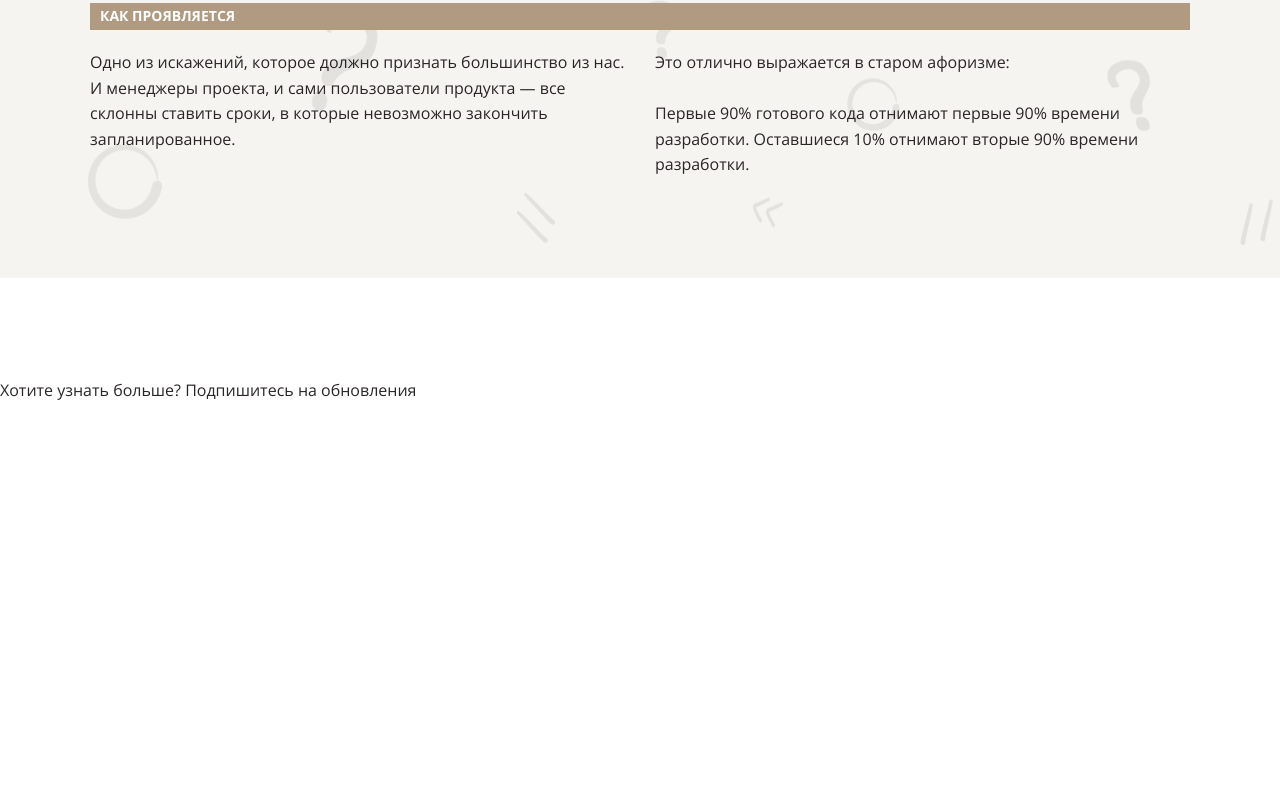
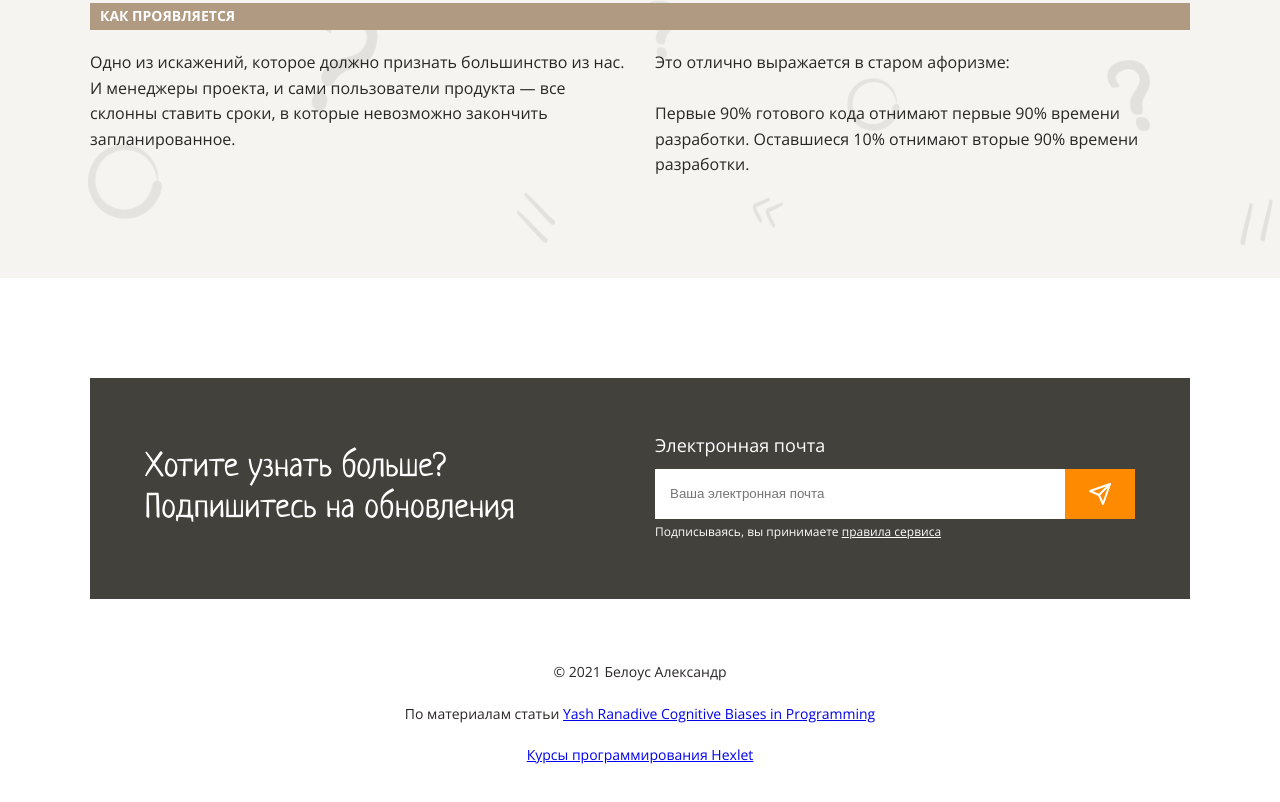
Before and after one commit to conarti/layout-designer-project-lvl1, a website: page src/index.html in a window 1280 px wide. Shown: the part 6893-7695 px from the top of the page. Before the commit the page ends 7397 px from the top, so only its background shows below. Drawn offline with Linux system fonts and the light colour scheme.

Commit message:
step 11: footer. Completed

```diff
--- a/src/index.html
+++ b/src/index.html
@@ -239,8 +239,39 @@
     </section>
   </main>
 
-  <footer class="section">
-    <p>Хотите узнать больше? Подпишитесь на обновления</p>
+  <footer class="section credits">
+    <div class="container">
+      <div class="subscription two-column-row">
+        <h2 class="text-white h3">Хотите узнать больше?<br>Подпишитесь на обновления</h2>
+
+        <div class="subscription-form text-white">
+          <p class="subscription-form-title">Электронная почта</p>
+          <div class="subscription-form-input-group">
+            <input class="subscription-form-input" type="text" placeholder="Ваша электронная почта">
+            <button class="subscription-form-btn"></button>
+          </div>
+          <p class="subscription-form-description">
+            Подписываясь, вы принимаете
+            <a class="subscription-form-rule-link" href="#">правила сервиса</a>
+          </p>
+        </div>
+      </div>
+
+      <div class="credits-text">
+        <p class="credits-text-item">© 2021 Белоус Александр</p>
+        <p class="credits-text-item">По материалам статьи
+          <a
+            href="https://medium.com/hackernoon/cognitive-biases-in-programming-5e937707c27b"
+            target="_blank"
+          >Yash Ranadive Cognitive Biases in Programming</a>
+        </p>
+        <a
+          class="credits-text-item"
+          href="https://ru.hexlet.io/"
+          target="_blank"
+        >Курсы программирования Hexlet</a>
+      </div>
+    </div>
   </footer>
 </body>
 </html>
--- a/src/styles/style.css
+++ b/src/styles/style.css
@@ -50,8 +50,8 @@ h3,
 .h3 {
   margin: 0;
 
+  font-weight: 400;
   font-family: Neucha, serif;
-  font-weight: 400;
   line-height: 1.2em;
 }
 
@@ -264,14 +264,14 @@ h3,
 }
 
 .distortion-manifest {
-  padding: 5px 10px;
   margin-top: 0;
   margin-bottom: 20px;
+  padding: 5px 10px;
 
+  font-weight: 700;
+  font-size: 14px;
+  font-family: 'Open Sans', sans-serif;
   text-transform: uppercase;
-  font-family: 'Open Sans', sans-serif;
-  font-size: 14px;
-  font-weight: 700;
 }
 
 .distortion-light {
@@ -303,6 +303,97 @@ h3,
 }
 
 /**
+ ***** FOOTER *****
+ */
+
+.subscription {
+  align-items: center;
+  margin-bottom: 60px;
+  padding: 55px;
+
+  background-color: var(--main-dark);
+}
+
+.subscription-form-title {
+  margin-bottom: 10px;
+
+  font-size: 18px;
+}
+
+.subscription-form-description {
+  font-size: 12px;
+}
+
+.subscription-form-rule-link {
+  color: var(--white);
+}
+
+.subscription-form-btn {
+  position: relative;
+
+  min-width: 70px;
+  height: 50px;
+  padding: 0;
+  border: none;
+
+  background-color: var(--main);
+  cursor: pointer;
+
+  transition: background-color 0.25s;
+}
+
+.subscription-form-btn:hover {
+  background-color: var(--main-hover);
+}
+
+.subscription-form-btn::after {
+  position: absolute;
+  top: 0;
+  right: 0;
+
+  width: 100%;
+  height: 100%;
+
+  background-image: url('../assets/images/send.svg');
+  background-repeat: no-repeat;
+  background-position: center;
+
+  content: '';
+}
+
+.subscription-form-input-group {
+  display: flex;
+}
+
+.subscription-form-input {
+  display: block;
+  width: 100%;
+  padding: 15px;
+  border: none;
+}
+
+.subscription-form-input:focus {
+  outline: none;
+}
+
+.subscription-form-input::placeholder {
+  color: #757575;
+}
+
+.credits-text {
+  font-size: 14px;
+  text-align: center;
+}
+
+.credits-text-item {
+  margin-bottom: 16px;
+}
+
+.credits-text-item:last-child {
+  margin-bottom: 0;
+}
+
+/**
  ****** UTILITIES ******
  */
 
@@ -316,6 +407,10 @@ h3,
 
 .text-dark {
   color: var(--dark);
+}
+
+.m-0 {
+  margin: 0;
 }
 
 .mb-1 {
```
